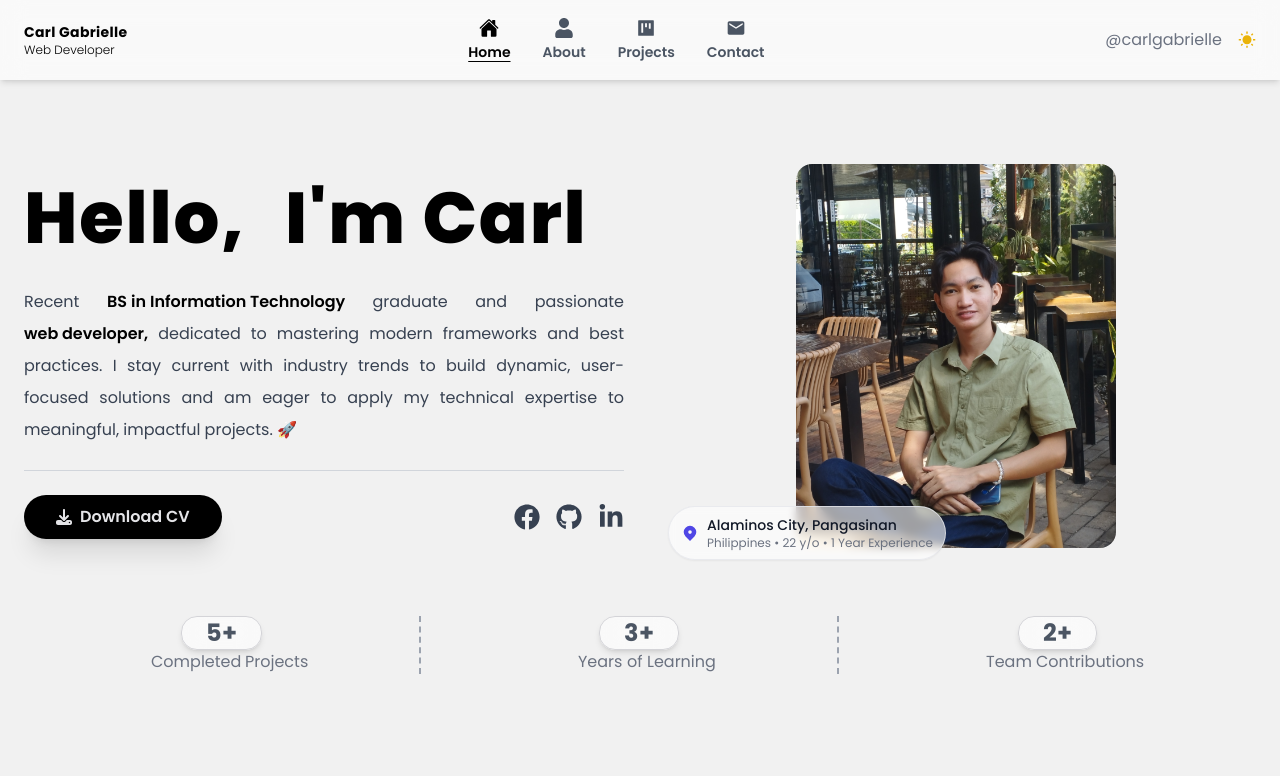
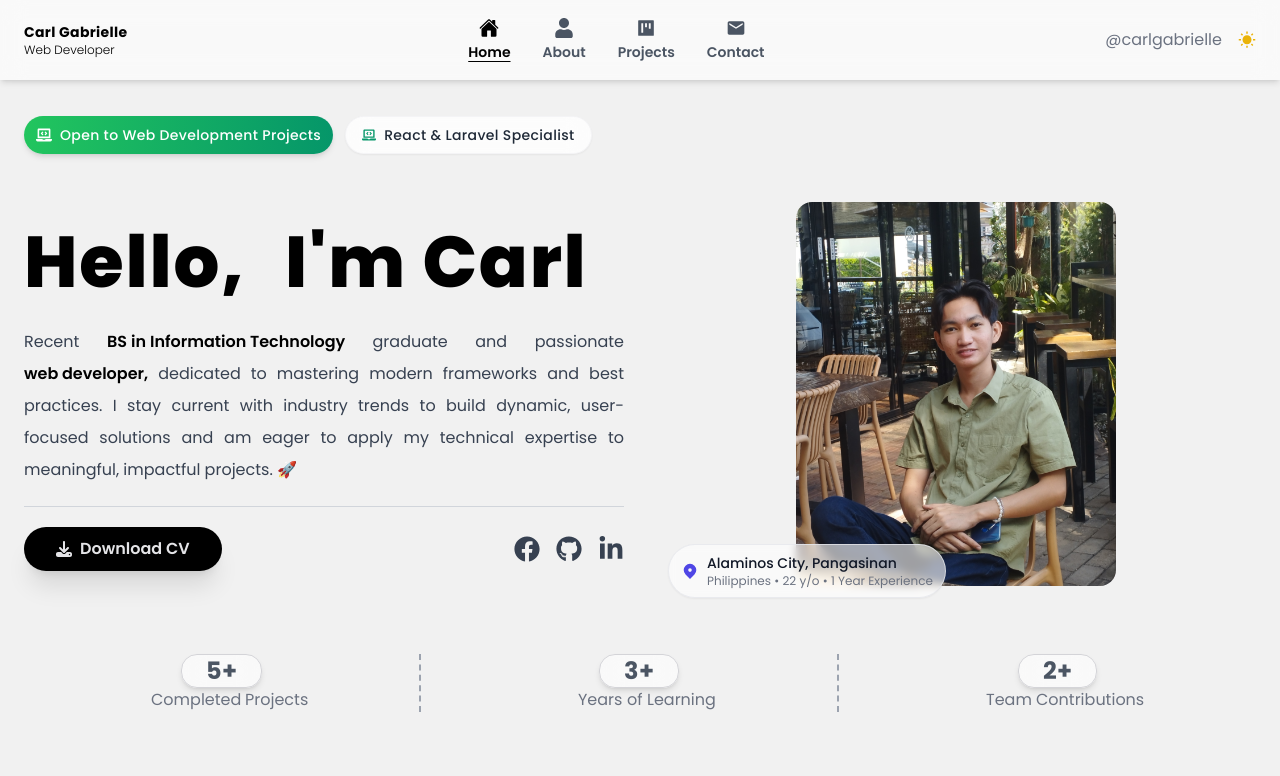
Before and after one commit to Carl-Gabrielle/ReactPortfolio, a React (Vite) app: page / in a window 1280 px wide. Shown: the top 776 px of the page. Built offline with nearby package versions, Linux system fonts and the light colour scheme.

Commit message:
feat(ui): add two new badge components with styled design

```diff
--- a/src/components/Hero.jsx
+++ b/src/components/Hero.jsx
@@ -1,6 +1,6 @@
 import { Link } from 'react-router-dom';
 import { FaDownload, FaGithub } from "react-icons/fa6";
-import { FaInstagram, FaLinkedinIn, FaFacebook } from "react-icons/fa";
+import { FaInstagram, FaLinkedinIn, FaFacebook, FaLaptopCode } from "react-icons/fa";
 import ProfileImage from '../assets/images/profile.jpeg';
 import BlurText from "./BlurText";
 import { HiLocationMarker } from 'react-icons/hi';
@@ -32,8 +32,34 @@ export default function Hero() {
             </div>
         </div >
     );
+    const PrimaryBadge = ({ title }) => {
         return (
-        <section id="hero" className="w-full h-full   dark:bg-dark  py-10 md:py-9 px-6  max-w-full  mx-auto relative scroll-mt-20 transition-all duration-300 ease-in-out">
+            <div id='primBadge' className="inline-flex items-center gap-2 px-3 py-2 text-sm rounded-full bg-gradient-to-r from-green-500 to-emerald-600 text-white font-medium tracking-wide shadow-md  hover:shadow-lg">
+                <FaLaptopCode className="text-base" />
+                <span>{title}</span>
+            </div>
+        );
+    };
+    const SecondaryBadge = ({ title }) => {
+        return (
+            <div id='seconBadge' className="inline-flex items-center gap-2 px-4 py-2 rounded-full
+                    bg-white/80 dark:bg-white/10 backdrop-blur-md
+                    border border-gray-200/40 dark:border-white/20
+                    text-gray-800 dark:text-white
+                    font-medium tracking-wide text-sm
+                    shadow-sm hover:shadow-md hover:border-emerald-500/60">
+                <FaLaptopCode className="text-emerald-600 dark:text-emerald-400" />
+                <span>{title}</span>
+            </div>
+        );
+    };
+    return (
+        <>
+            <section id="hero" className="w-full h-full   dark:bg-dark  py-10  md:py-9 px-6  max-w-full  mx-auto relative scroll-mt-20 transition-all duration-300 ease-in-out">
+                <div className="flex flex-wrap gap-3 justify-center md:justify-start">
+                    <PrimaryBadge title="Open to Web Development Projects" />
+                    <SecondaryBadge title="React & Laravel Specialist" />
+                </div>
                 <div className="grid grid-cols md:grid-cols-1 lg:grid-cols-2 gap-8 items-center w-full py-12 ">
                     <div className="flex justify-center   lg:order-2 w-full relative">
                         <div
@@ -56,7 +82,7 @@ export default function Hero() {
                         </div>
 
                     </div>
-                <div className="space-y-6 order-2 md:order-1 text-center md:text-left w-full ">
+                    <div className="space-y-5 order-2 md:order-1 text-center md:text-left w-full ">
                         <h1 id='hero-text' style={{ clipPath: "polygon(0 0, 100% 0, 100% 100%, 0% 100%)" }} className="  text-7xl  text- tracking-wide font-extrabold mb-2 dark:text-slate-200 transition-all duration-300 ease-in-out">
                             Hello,{" "}
                             <span className=" px-6 transition duration-300 ease-in-out hover:text-white hover:bg-primary dark:hover:bg-slate-200  dark:hover:text-primary  rounded-lg py-2 inline-flex items-center">
@@ -121,6 +147,6 @@ export default function Hero() {
                     <StatisticCard number="2+" description="Team Contributions" isLast />
                 </div>
             </section >
-
+        </>
     );
 }
```
Also changed, not shown: src/animations/gsap.js. Lines whose indentation alone changed are shown as unchanged.
